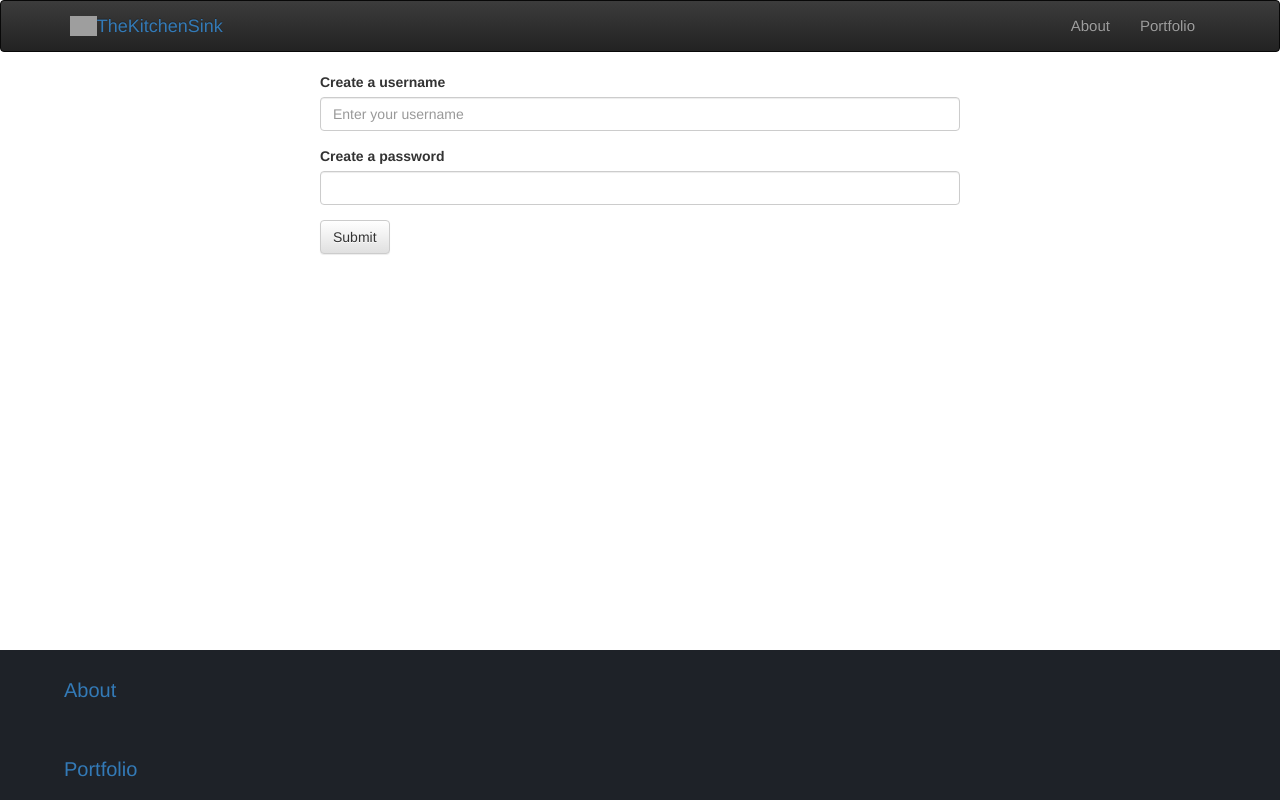
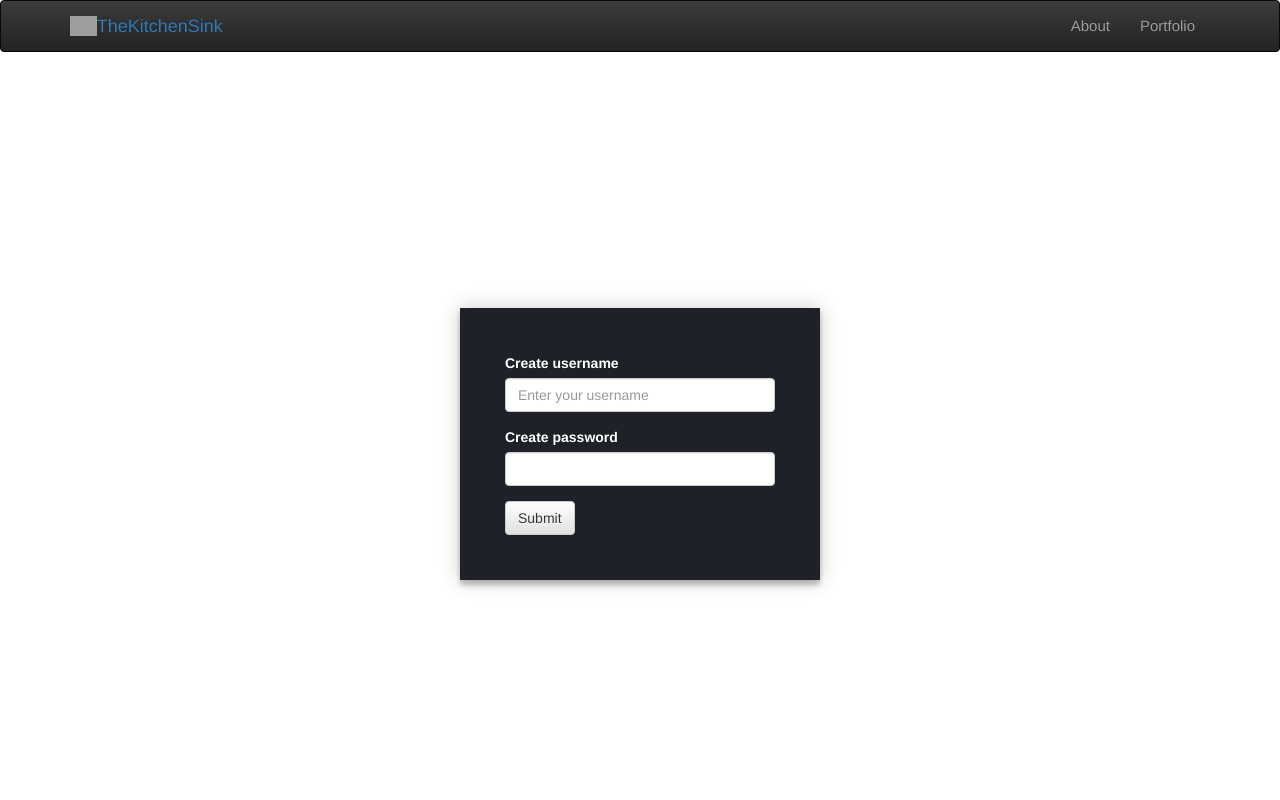
Before and after one commit to Jwing28/TheKitchenSink, a React (Create React App) app in the folder react-ui/: page /signup in a window 1280 px wide. Shown: the top 800 px of the page. Built offline with nearby package versions, Linux system fonts and the light colour scheme; grey boxes are pictures that could not be loaded.

Commit message:
improve styling of signup and footer components

```diff
--- a/react-ui/src/components/styles/footer.css
+++ b/react-ui/src/components/styles/footer.css
@@ -9,7 +9,7 @@
 
 .Footer > section {
   width: 100%;
-  padding: 2% 5%;
+  padding: 1% 5%;
 }
 
 .Footer-links {
--- a/react-ui/src/home/login.js
+++ b/react-ui/src/home/login.js
@@ -70,13 +70,16 @@ class Login extends Component {
               placeholder="Enter your username"
               value={this.state.username}
               onChange={this.onInputChange}
+              required
             />
             <FieldGroup
               id="formControlsPassword"
               label="Password"
               name="password"
+              type="password"
               value={this.state.password}
               onChange={this.onInputChange}
+              required
             />
             <Button type="submit">Submit</Button>
           </form>
--- a/react-ui/src/home/signup.js
+++ b/react-ui/src/home/signup.js
@@ -1,7 +1,7 @@
 import React, { Component } from 'react';
 import { Link, withRouter } from 'react-router-dom';
 import FieldGroup from '../components/fieldgroup';
-import { Button } from 'react-bootstrap';
+import { Button, Panel } from 'react-bootstrap';
 import Header from '../components/header';
 import Footer from '../components/footer';
 import './styles/Signup.css';
@@ -71,18 +71,21 @@ class Signup extends Component {
             <form onSubmit={this.onSubmit} className="Signup-form">
               <FieldGroup
                 id="formControlsUsername"
-              label="Create a username"
+                label="Create username"
                 name="username"
                 placeholder="Enter your username"
                 value={this.state.username}
                 onChange={this.onInputChange}
+                required
               />
               <FieldGroup
                 id="formControlsPassword"
-              label="Create a password"
+                label="Create password"
                 name="password"
+                type="password"
                 value={this.state.password}
                 onChange={this.onInputChange}
+                required
               />
               <Button type="submit">Submit</Button>
             </form>
--- a/react-ui/src/home/styles/Signup.css
+++ b/react-ui/src/home/styles/Signup.css
@@ -1,5 +1,10 @@
 .Signup-form {
-  height: 71vh;
   width: 50%;
-  margin: 0 auto;
+  background: #1e2228;
+  color: white;
+  max-width: 360px;
+  margin: 20% auto;
+  padding: 45px;
+  text-align: left;
+  box-shadow: 0 0 20px 0 rgba(0, 0, 0, 0.2), 0 5px 5px 0 rgba(0, 0, 0, 0.24);
 }
```
Also changed, not shown: 1 other file (tests, documents, lock files or other folders). Lines whose indentation alone changed are shown as unchanged.
